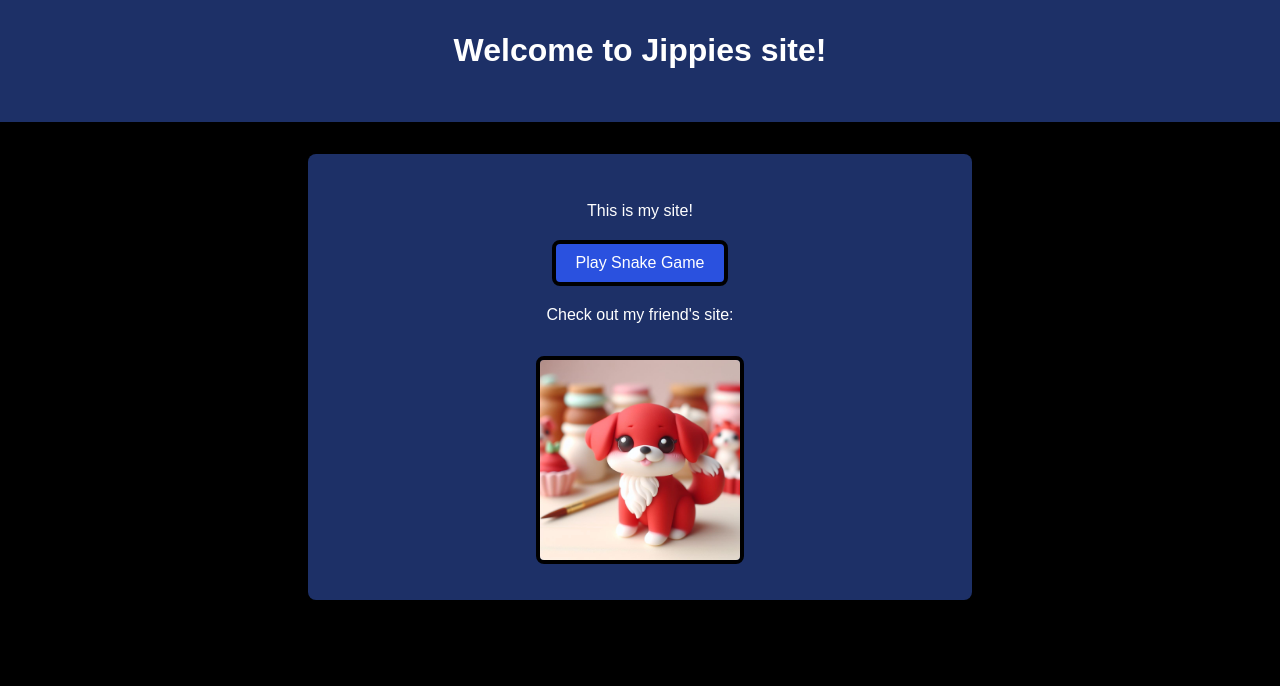
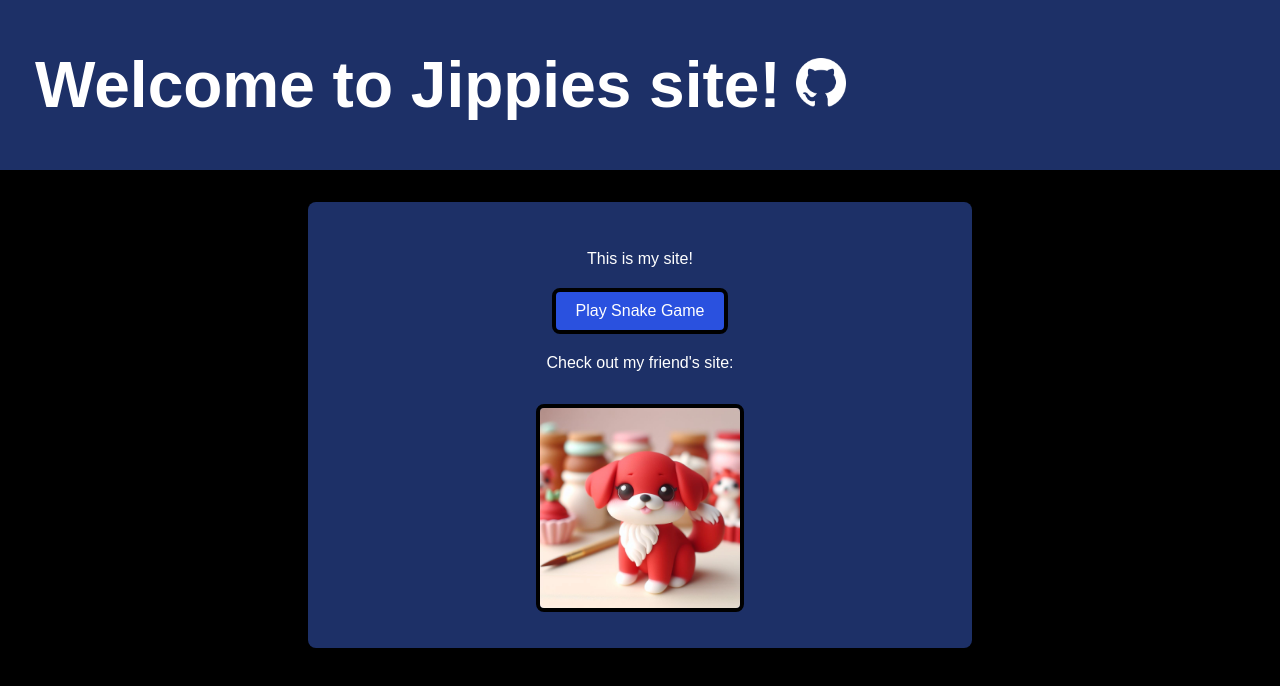
Before and after one commit to Jippie/Jippie.github.io, a website: page index.html in a window 1280 px wide. Drawn offline with Linux system fonts and the light colour scheme.

Commit message:
source button add

```diff
--- a/index.html
+++ b/index.html
@@ -12,7 +12,8 @@
 </head>
 <body>
     <header>
-        <h1>Welcome to Jippies site!</h1>
+        <h1>Welcome to Jippies site!<a href="https://github.com/Jippie/Jippie.github.io" title="source"><img src="./assets/github.png"></a></h1>
+
     </header>
     <main>
         <p>This is my site!</p>
--- a/styles/index.css
+++ b/styles/index.css
@@ -3,12 +3,21 @@ body {
     background: #000000;
     margin: 0;
     padding: 0;
-    text-align: center;
+    text-align: auto;
 }
 header {
     background: #1d3067;
     color: #fff;
-    padding: 2rem 0;
+    padding: 5px;
+}
+header a{
+    margin-left: 15px;
+}
+header img{
+    display: inline-block;
+    width: 50px;
+    height: auto;
+    /*margin-left: 15px;*/
 }
 main {
     color: #ffffff;
@@ -18,11 +27,14 @@ main {
     padding: 2rem;
     border-radius: 8px;
     box-shadow: 0 2px 8px rgba(0,0,0,0.05);
+    text-align: center;
 }
 h1 {
-    margin-top: 0;
+    /*margin-top: 15px;*/
+    font-size: 400%;
+    margin-left: 30px;
 }
-img {
+main img {
     border: #000000 solid 4px;
 }
 
@@ -35,7 +47,7 @@ img {
     display: none;
 }
 
-a {
+main a {
     color: #2a51df;
     text-decoration: none;
     transition: all 0.5s ease;
@@ -46,7 +58,7 @@ a {
     text-decoration: none;
     transition: all 0.5s ease;
 }
-a:hover {
+main a:hover {
     text-decoration: underline;
     font-size: 110%;
 }
```
Also changed, not shown: assets/github.png (added).
